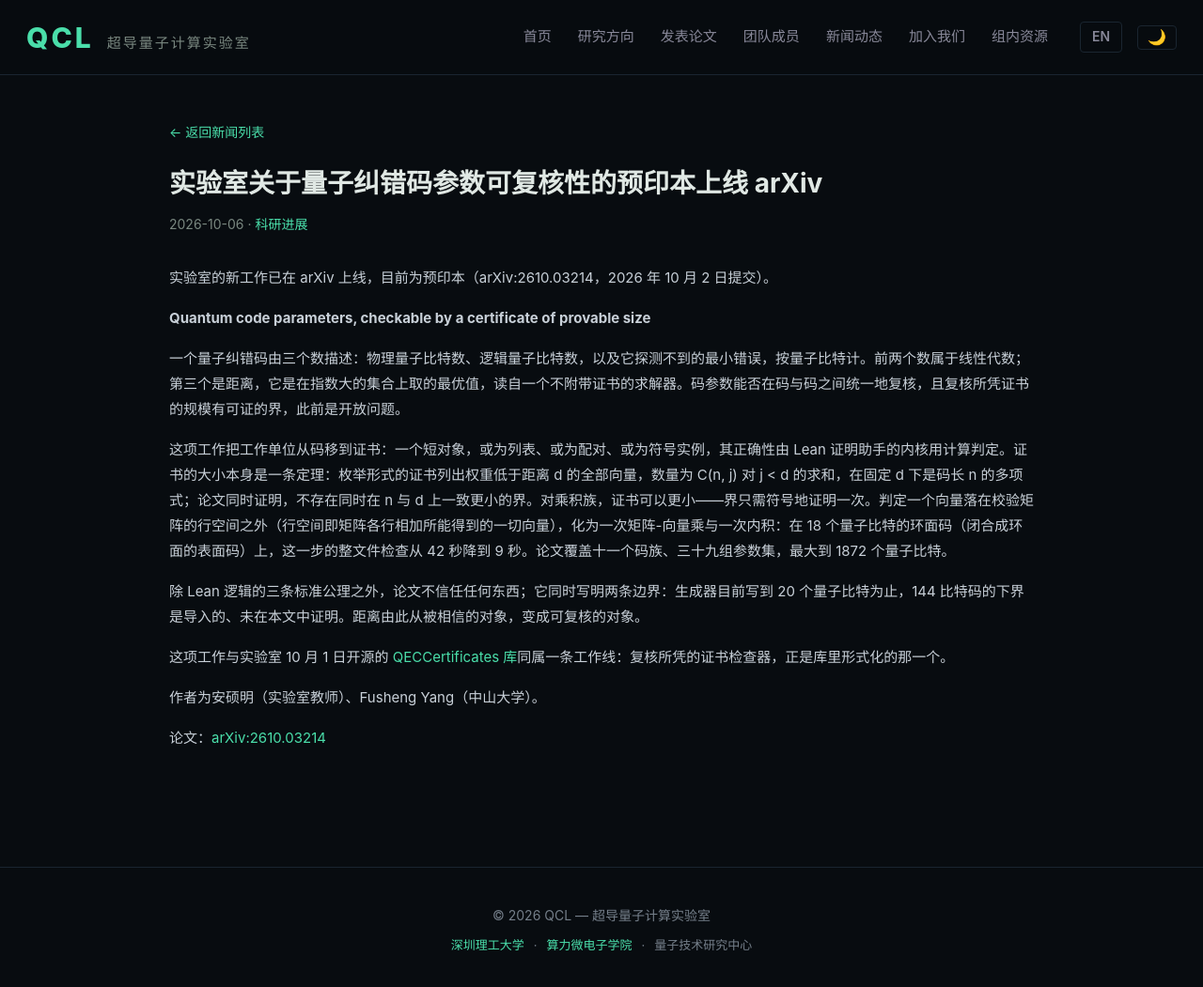
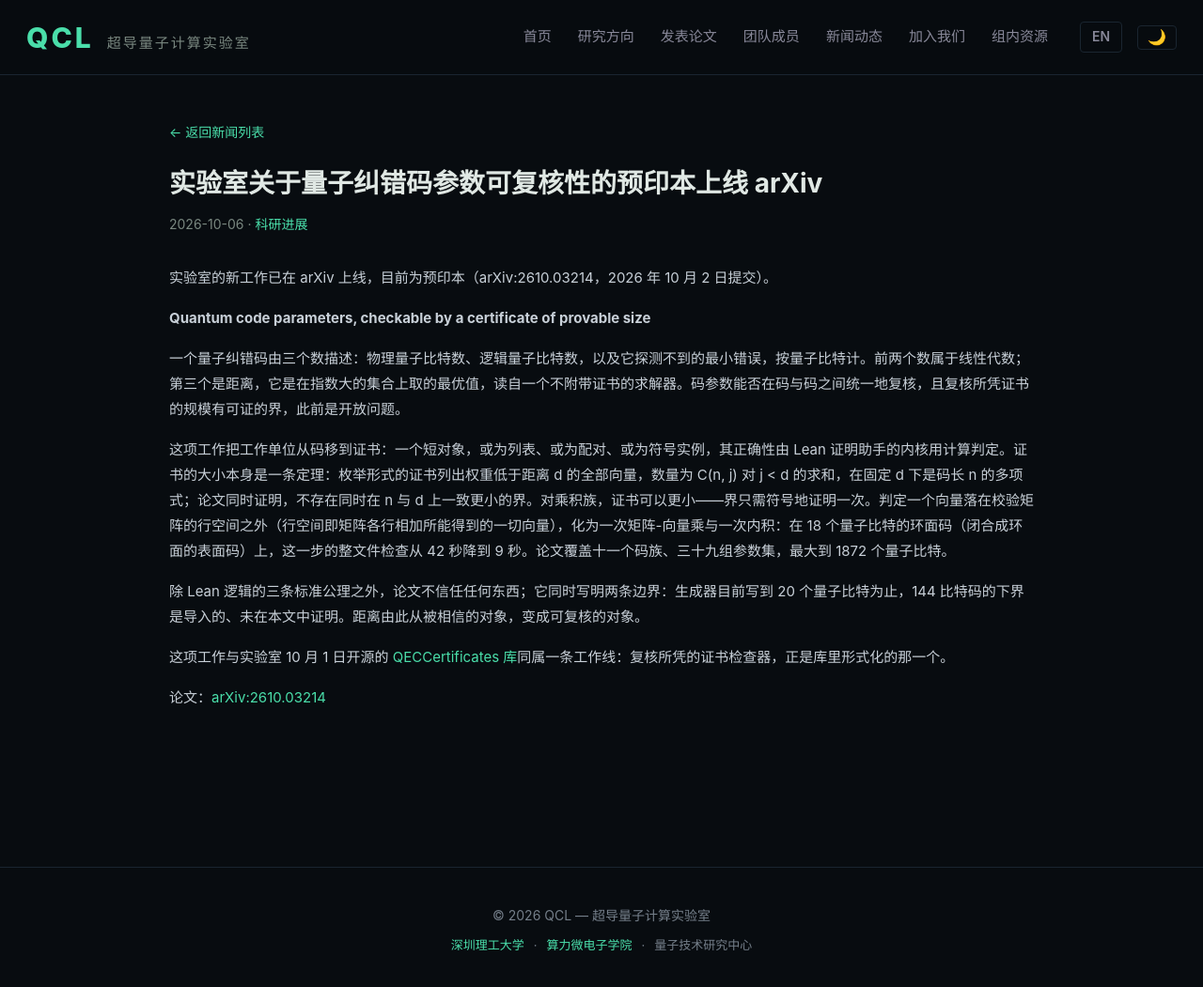
Before and after one commit to QCL-SUAT/qcl-suat.github.io, a Jekyll site: the page built from _posts/2026-10-06-code-parameters-certificate-preprint.md, in a window 1280 px wide and 1057 px high. Shown: the top 1051 px of the window at 94% size. Built offline with Jekyll 4.4.1, drawn with Linux system fonts in a browser that asks for light colours.

Commit message:
content: 预印本新闻去除作者行，此后新闻帖不列作者

```diff
--- a/_posts/2026-10-06-code-parameters-certificate-preprint.md
+++ b/_posts/2026-10-06-code-parameters-certificate-preprint.md
@@ -20,8 +20,6 @@ body_en: |
 
   The work belongs to the same line as the lab's [QECCertificates library](/en/news/qeccertificates-open-source.html), open-sourced on 1 October: the certificate checker the paper rests on is the one formalized there.
 
-  Authors: Shuoming An (faculty), Fusheng Yang (Sun Yat-sen University).
-
   Paper: [arXiv:2610.03214](https://arxiv.org/abs/2610.03214)
 ---
 
@@ -37,6 +35,4 @@ body_en: |
 
 这项工作与实验室 10 月 1 日开源的 [QECCertificates 库](/2026/10/01/qeccertificates-open-source.html)同属一条工作线：复核所凭的证书检查器，正是库里形式化的那一个。
 
-作者为安硕明（实验室教师）、Fusheng Yang（中山大学）。
-
 论文：[arXiv:2610.03214](https://arxiv.org/abs/2610.03214)
```
Also changed, not shown: en/news/code-parameters-certificate-preprint.md (+0 -2 lines).
